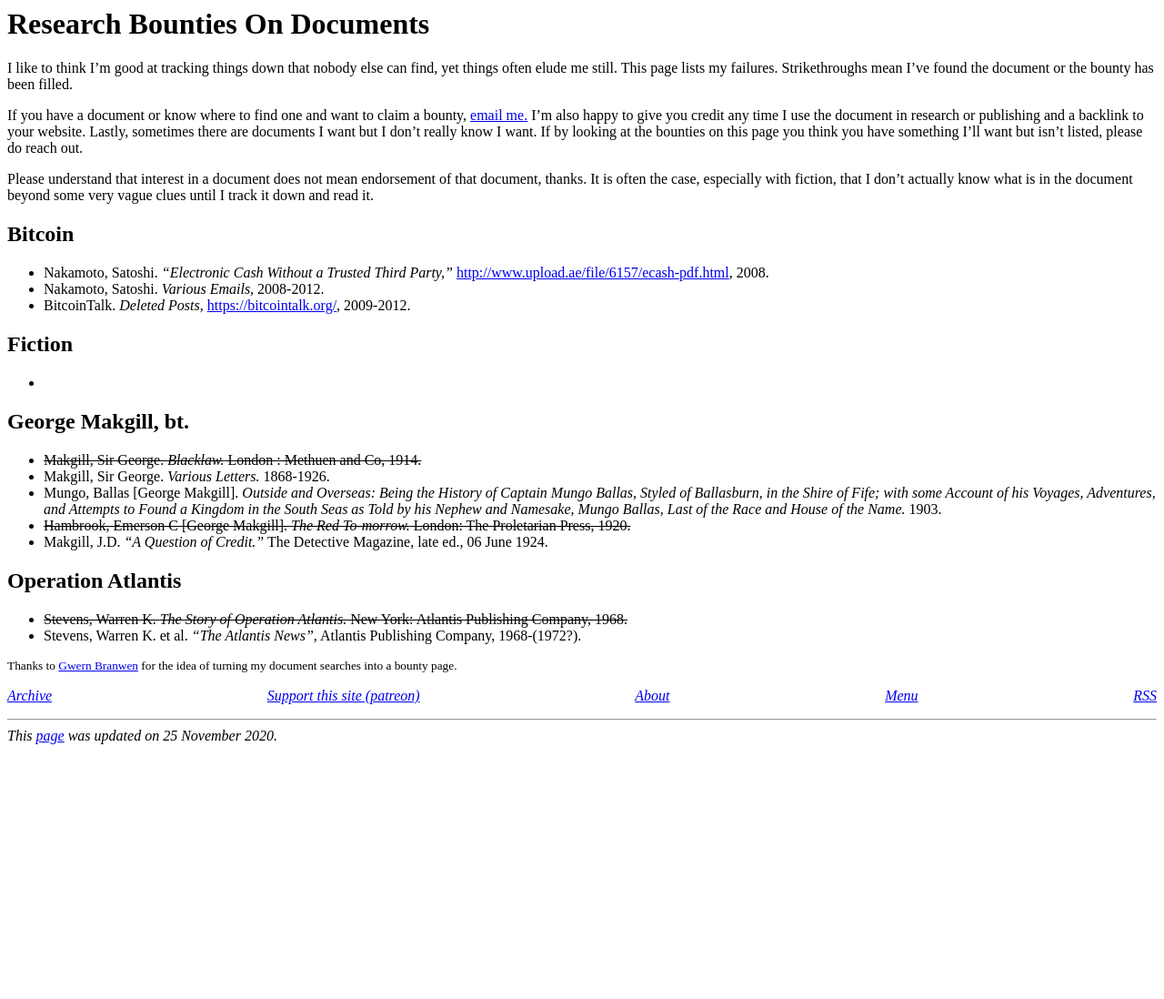
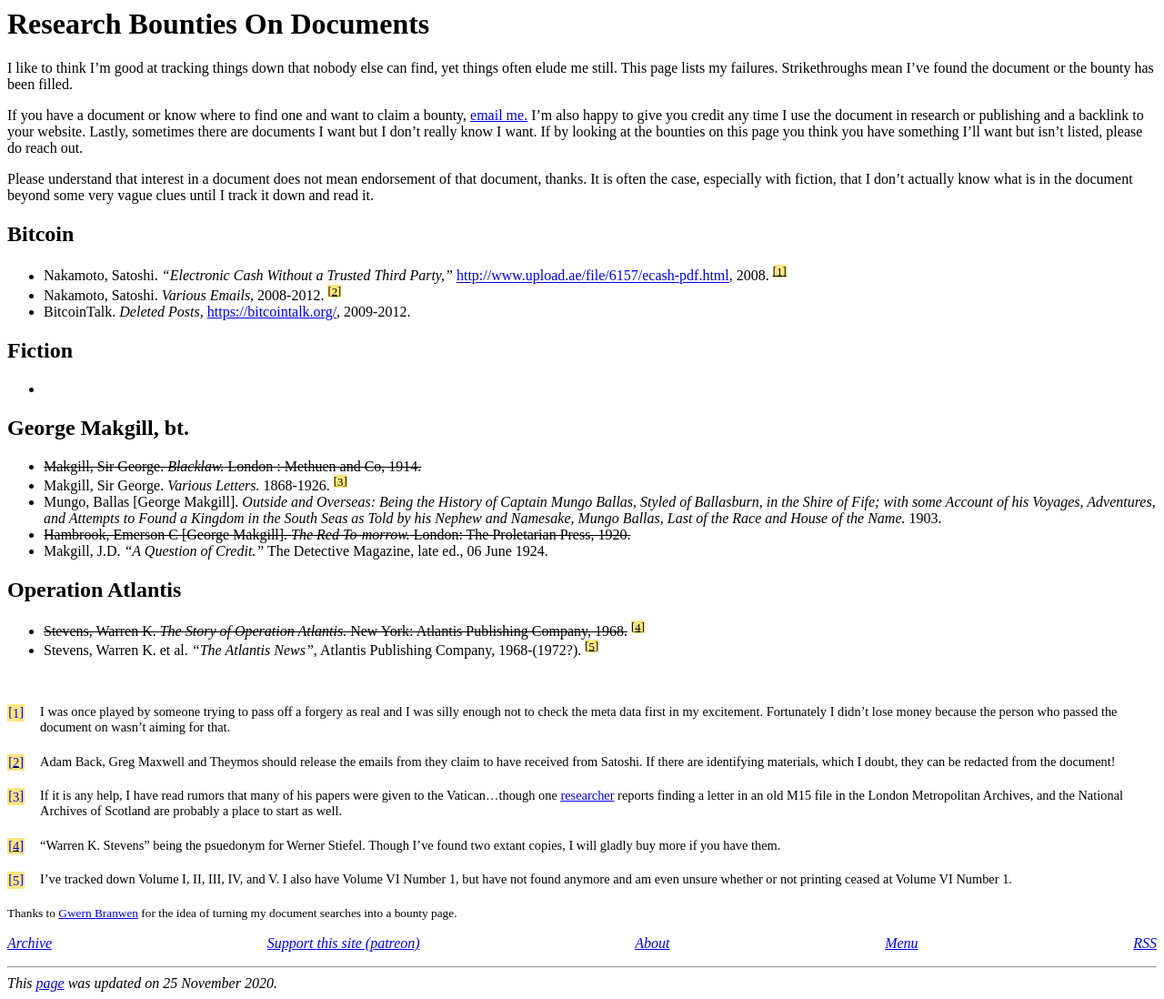
Before and after one commit to derykmakgill/website, a Jekyll site: the page built from research-bounties.md, in a window 1280 px wide. Shown: the whole page at 91% size. Built offline with Jekyll 4.4.1, drawn with Linux system fonts in a browser that asks for light colours; before the commit the page ends 900 px from its top, so only the background shows below that; some of the changed lines change nothing that is shown.

Commit message:
Update research-bounties.md

```diff
--- a/research-bounties.md
+++ b/research-bounties.md
@@ -33,4 +33,6 @@
 - ~~Stevens, Warren K. *The Story of Operation Atlantis.* New York: Atlantis Publishing Company, 1968.~~  <span class="footnote"><span class="fnHide"> (Footnote: </span>"Warren K. Stevens" being the psuedonym for Werner Stiefel. Though I've found two extant copies, I will gladly buy more if you have them.<span class="fnHide">)</span></span>
 - Stevens, Warren K. et al. *"The Atlantis News",* Atlantis Publishing Company, 1968-(1972?).  <span class="footnote"><span class="fnHide"> (Footnote: </span>I've tracked down Volume I, II, III, IV, and V. I also have Volume VI Number 1, but have not found anymore and am even unsure whether or not printing ceased at Volume VI Number 1.<span class="fnHide">)</span></span>
 
+<div id = "Footnotes" class="footnotes"><p class="invis">Footnotes:</p></div>
+
 <small>Thanks to <a href="https://www.gwern.net/Fulltext">Gwern Branwen</a> for the idea of turning my document searches into a bounty page.</small>
```
